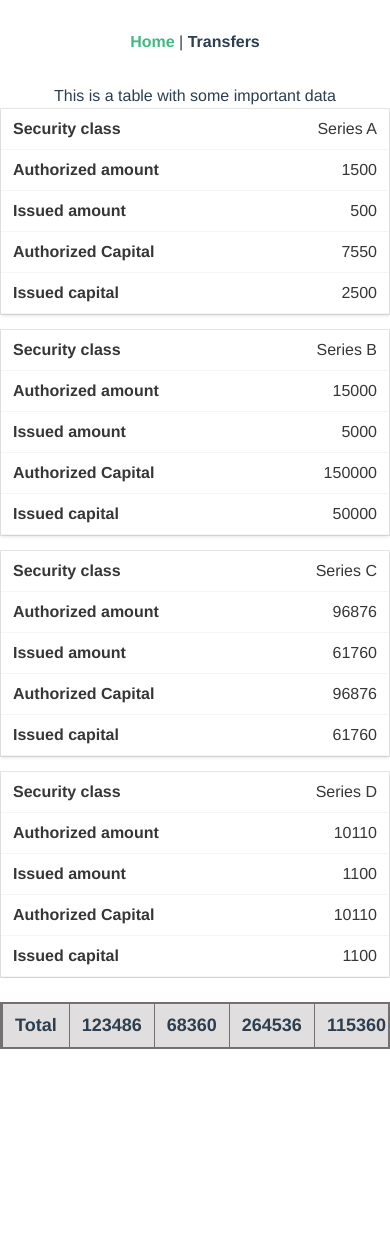
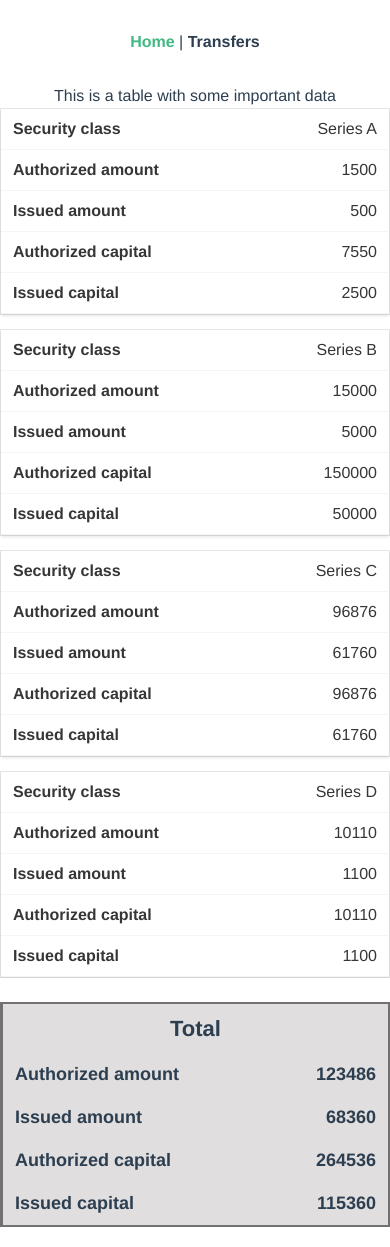
Before and after one commit to KonstantinosKoulaxizis/afs-test, a Vue app: page / in a window 390 px wide. Before the commit the page ends 1049 px from the top, so only its background shows below. Built offline with nearby package versions, Linux system fonts and the light colour scheme.

Commit message:
feat: Refactor tableTotals component and class in order to reduce code;

```diff
--- a/src/classes/TableTotalsData.ts
+++ b/src/classes/TableTotalsData.ts
@@ -1,4 +1,9 @@
 import { TableData } from '@/types/types'
+
+export interface TableTotalRow {
+  label: string
+  amount: number
+}
 
 export enum TableDataNumberFields {
   authorizedAmount = 'authorizedAmount',
@@ -7,29 +12,34 @@ export enum TableDataNumberFields {
   issuedCapital = 'issuedCapital'
 }
 
+export const HOME_TABLE_NUM_COLUMNS = [
+  {
+    label: 'Authorized amount',
+    field: TableDataNumberFields.authorizedAmount
+  },
+  {
+    label: 'Issued amount',
+    field: TableDataNumberFields.issuedAmount
+  },
+  {
+    label: 'Authorized capital',
+    field: TableDataNumberFields.authorizedCapital
+  },
+  {
+    label: 'Issued capital',
+    field: TableDataNumberFields.issuedCapital
+  }
+]
 export class TableTotalsData {
-  public authorizedAmount: number
-  public issuedAmount: number
-  public authorizedCapital: number
-  public issuedCapital: number
+  public tableTotalsdata: TableTotalRow[]
 
   constructor(tableData: TableData[]) {
-    this.authorizedAmount = TableTotalsData.calculateColumnTotal(
-      tableData,
-      TableDataNumberFields.authorizedAmount
-    )
-    this.issuedAmount = TableTotalsData.calculateColumnTotal(
-      tableData,
-      TableDataNumberFields.issuedAmount
-    )
-    this.authorizedCapital = TableTotalsData.calculateColumnTotal(
-      tableData,
-      TableDataNumberFields.authorizedCapital
-    )
-    this.issuedCapital = TableTotalsData.calculateColumnTotal(
-      tableData,
-      TableDataNumberFields.issuedCapital
-    )
+    this.tableTotalsdata = HOME_TABLE_NUM_COLUMNS.map(column => {
+      return {
+        label: column.label,
+        amount: TableTotalsData.calculateColumnTotal(tableData, column.field)
+      }
+    })
   }
 
   static calculateColumnTotal(data: TableData[], dataKey: string): number {
--- a/src/components/tableTotals.vue
+++ b/src/components/tableTotals.vue
@@ -1,10 +1,9 @@
 <template>
   <div id="table-totals">
-    <span>Total</span>
-    <span>{{ authorizedAmount }}</span>
-    <span>{{ issuedAmount }}</span>
-    <span>{{ authorizedCapital }}</span>
-    <span>{{ issuedCapital }}</span>
+    <div id="table-total-label">Total</div>
+    <div v-for="row in rowData" :key="row.label">
+      <span class="total-label">{{ row.label }}</span> {{ row.amount }}
+    </div>
   </div>
 </template>
 
@@ -12,25 +11,19 @@
 import Vue from "vue";
 import { Component, Prop, Watch } from "vue-property-decorator";
 import { TableData } from "@/types/types";
-import { TableTotalsData } from "@/classes/TableTotalsData";
+import { TableTotalsData, TableTotalRow } from "@/classes/TableTotalsData";
 
 @Component({
   name: "TableTotals",
 })
 export default class TableTotals extends Vue {
-  public authorizedAmount = 0;
-  public issuedAmount = 0;
-  public authorizedCapital = 0;
-  public issuedCapital = 0;
+  rowData: TableTotalRow[] = [];
   @Prop({ required: true }) tableData!: TableData[];
 
   @Watch("tableData")
   onChildChanged(val: TableData[]): void {
-    const updated = new TableTotalsData(val);
-    this.authorizedAmount = updated.authorizedAmount;
-    this.issuedAmount = updated.issuedAmount;
-    this.authorizedCapital = updated.authorizedCapital;
-    this.issuedCapital = updated.issuedCapital;
+    const { tableTotalsdata } = new TableTotalsData(val);
+    this.rowData = tableTotalsdata;
   }
 }
 </script>
@@ -40,12 +33,33 @@ export default class TableTotals extends Vue {
   display: flex;
   border: 2px solid #727070;
   background-color: #e0dede;
-  span {
+  div {
     flex: 1;
     font-size: 18px;
     font-weight: bold;
     border-left: 1px solid #727070;
     padding: 8px 12px;
   }
+  .total-label {
+    font-size: 0;
+  }
+}
+
+@media only screen and (max-width: 768px) {
+  #table-totals {
+    flex-direction: column;
+    margin-bottom: 20px;
+    div {
+      display: flex;
+      justify-content: space-between;
+    }
+    .total-label {
+      font-size: 18px;
+    }
+    #table-total-label {
+      font-size: 22px;
+      justify-content: center;
+    }
+  }
 }
 </style>
--- a/src/views/Home.vue
+++ b/src/views/Home.vue
@@ -10,6 +10,7 @@
 import { Component, Vue } from "vue-property-decorator";
 import { TableData } from "@/types/types";
 import TableTotals from "@/components/tableTotals.vue";
+import { HOME_TABLE_NUM_COLUMNS } from "@/classes/TableTotalsData";
 
 @Component({
   components: { TableTotals },
@@ -21,22 +22,7 @@ export default class Home extends Vue {
       label: "Security class",
       field: "name",
     },
-    {
-      label: "Authorized amount",
-      field: "authorizedAmount",
-    },
-    {
-      label: "Issued amount",
-      field: "issuedAmount",
-    },
-    {
-      label: "Authorized Capital",
-      field: "authorizedCapital",
-    },
-    {
-      label: "Issued capital",
-      field: "issuedCapital",
-    },
+    ...HOME_TABLE_NUM_COLUMNS,
   ];
   loading = false;
 
@@ -104,3 +90,17 @@ export default class Home extends Vue {
   }
 }
 </script>
+
+<style lang="scss">
+#add-security-container {
+  display: flex;
+  justify-content: right;
+  padding: 10px 25px;
+  button {
+    padding: 15px;
+    border-radius: 8px;
+    font-size: 17px;
+    font-weight: bold;
+  }
+}
+</style>
```
